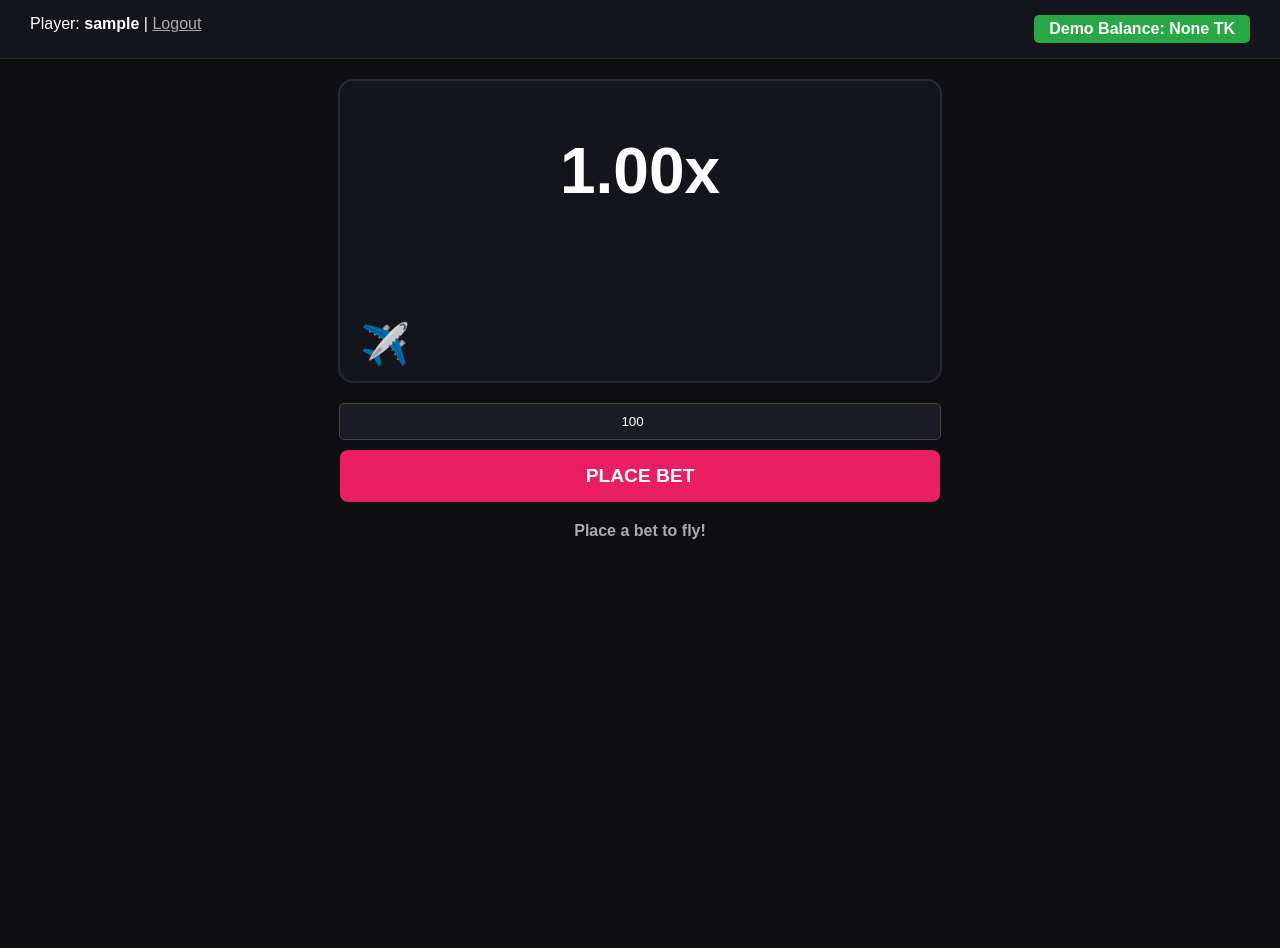
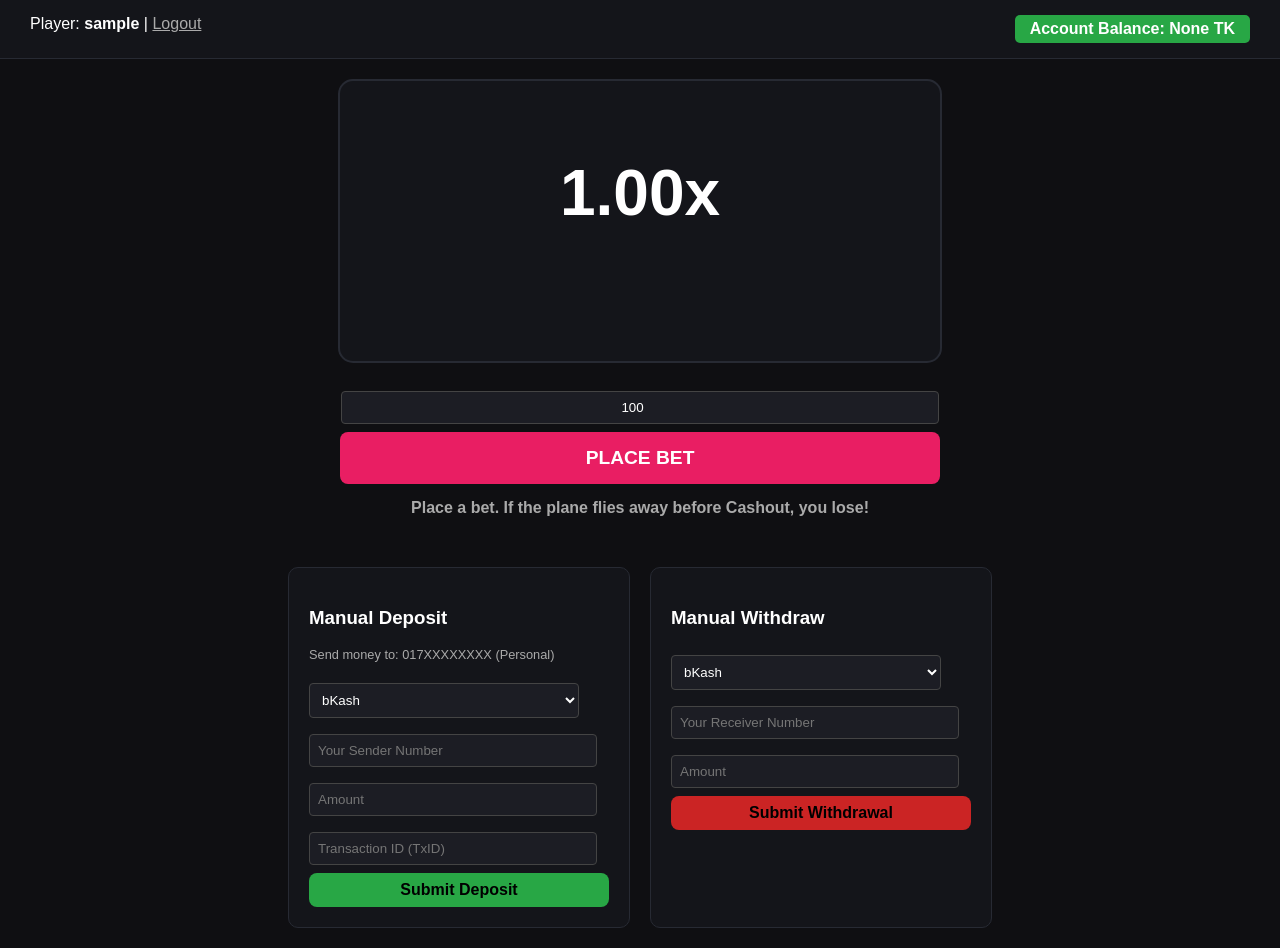
Before and after one commit to rfayzur94-droid/my-aviator-game, a Flask app: page / in a window 1280 px wide. Before the commit the page ends 539 px from the top, so only its background shows below. Run offline with Flask 3, Linux system fonts and the light colour scheme; the visitor is signed in with stand-in values (Sample User, id 1); data comes from the database, SQL or seed files in the repository.

Commit message:
Update index.html

```diff
--- a/templates/index.html
+++ b/templates/index.html
@@ -2,38 +2,65 @@
 <html lang="en">
 <head>
     <meta charset="UTF-8">
-    <title>Aviator - Game Room</title>
+    <title>Aviator Professional - Live</title>
     <style>
         body { background-color: #0f0f12; color: white; font-family: Arial, sans-serif; text-align: center; margin: 0; }
         .header-bar { display: flex; justify-content: space-between; padding: 15px 30px; background: #14151a; border-bottom: 1px solid #272a33; }
         .balance-box { background: #28a745; padding: 5px 15px; border-radius: 5px; font-weight: bold; }
-        #game-area { width: 90%; max-width: 600px; height: 300px; background-color: #14151a; margin: 20px auto; border-radius: 15px; position: relative; overflow: hidden; border: 2px solid #272a33; }
-        #plane { width: 50px; height: 40px; position: absolute; bottom: 20px; left: 20px; font-size: 40px; }
-        #multiplier { font-size: 4rem; font-weight: bold; position: absolute; top: 30%; left: 50%; transform: translate(-50%, -50%); }
-        button { padding: 15px 40px; font-size: 1.2rem; font-weight: bold; border: none; border-radius: 8px; cursor: pointer; width: 100%; max-width: 600px; }
+        #game-area { width: 90%; max-width: 600px; height: 280px; background-color: #14151a; margin: 20px auto; border-radius: 15px; position: relative; overflow: hidden; border: 2px solid #272a33; }
+        #multiplier { font-size: 4rem; font-weight: bold; position: absolute; top: 40%; left: 50%; transform: translate(-50%, -50%); }
+        button { padding: 15px; font-size: 1.2rem; font-weight: bold; border: none; border-radius: 8px; cursor: pointer; width: 100%; max-width: 600px; }
         #bet-btn { background-color: #e91e63; color: white; }
         #cashout-btn { background-color: #ff9800; color: white; display: none; }
+        .pannel-container { display: flex; justify-content: center; gap: 20px; margin-top: 30px; padding: 20px; }
+        .box { background: #14151a; padding: 20px; border-radius: 10px; border: 1px solid #272a33; width: 45%; max-width: 300px; text-align: left; }
+        input, select { width: 90%; padding: 8px; margin: 8px 0; background: #1c1d24; color: white; border: 1px solid #444; border-radius: 4px; }
     </style>
 </head>
 <body>
 
     <div class="header-bar">
         <div>Player: <strong>{{ username }}</strong> | <a href="/logout" style="color: #aaa;">Logout</a></div>
-        <div class="balance-box">Demo Balance: <span id="user-balance">{{ balance }}</span> TK</div>
+        <div class="balance-box">Account Balance: <span id="user-balance">{{ balance }}</span> TK</div>
     </div>
 
     <div id="game-area">
         <div id="multiplier">1.00x</div>
-        <div id="plane">✈️</div>
     </div>
 
     <div style="padding: 0 20px;">
-        <input type="number" id="bet-amount" value="100" min="10" style="padding: 10px; width: 100%; max-width: 580px; margin-bottom: 10px; background: #1c1d24; color: white; border: 1px solid #444; border-radius: 5px; text-align: center;"><br>
+        <input type="number" id="bet-amount" value="100" min="10" style="max-width: 580px; text-align: center;"><br>
         <button id="bet-btn" onclick="startGame()">PLACE BET</button>
         <button id="cashout-btn" onclick="cashOut()">CASH OUT</button>
     </div>
 
-    <div id="status" style="margin-top: 20px; font-weight: bold; color: #aaa;">Place a bet to fly!</div>
+    <div id="status" style="margin-top: 15px; font-weight: bold; color: #aaa;">Place a bet. If the plane flies away before Cashout, you lose!</div>
+
+    <div class="pannel-container">
+        <div class="box">
+            <h3>Manual Deposit</h3>
+            <p style="font-size: 0.8rem; color:#aaa;">Send money to: 017XXXXXXXX (Personal)</p>
+            <form action="/transaction" method="POST">
+                <input type="hidden" name="type" value="deposit">
+                <select name="method"><option>bKash</option><option>Nagad</option><option>Rocket</option></select>
+                <input type="text" name="number" placeholder="Your Sender Number" required>
+                <input type="number" name="amount" placeholder="Amount" required>
+                <input type="text" name="txid" placeholder="Transaction ID (TxID)" required>
+                <button type="submit" style="background:#28a745; padding:8px; font-size:1rem;">Submit Deposit</button>
+            </form>
+        </div>
+
+        <div class="box">
+            <h3>Manual Withdraw</h3>
+            <form action="/transaction" method="POST">
+                <input type="hidden" name="type" value="withdraw">
+                <select name="method"><option>bKash</option><option>Nagad</option><option>Rocket</option></select>
+                <input type="text" name="number" placeholder="Your Receiver Number" required>
+                <input type="number" name="amount" placeholder="Amount" required>
+                <button type="submit" style="background:#cb2424; padding:8px; font-size:1rem;">Submit Withdrawal</button>
+            </form>
+        </div>
+    </div>
 
     <script>
         let currentMultiplier = 1.00;
@@ -52,9 +79,9 @@
                 return;
             }
 
-            document.getElementById("user-balance").innerText = (currentBalance - betAmount).toFixed(2);
-            document.getElementById("status").innerText = "The Plane is flying...";
+            document.getElementById("status").innerText = "Plane is flying... Cash out before it flies away!";
             document.getElementById("multiplier").innerText = "1.00x";
+            document.getElementById("multiplier").style.color = "white";
 
             const response = await fetch('/start-game', { method: 'POST' });
             const data = await response.json();
@@ -65,35 +92,56 @@
             isFlying = true;
             currentMultiplier = 1.00;
 
-            gameInterval = setInterval(() => {
+            gameInterval = setInterval(async () => {
                 if (currentMultiplier >= crashPoint) {
                     clearInterval(gameInterval);
+                    isFlying = false;
                     document.getElementById("multiplier").innerText = "FLEW AWAY!";
-                    document.getElementById("status").innerText = `💥 Crashed at ${crashPoint}x`;
+                    document.getElementById("multiplier").style.color = "#cb2424";
+                    document.getElementById("status").innerText = `💥 Crashed at ${crashPoint}x. You lost ${betAmount} TK!`;
+
+                    // ব্যাকএন্ডে লস ডাটা পাঠানো এবং ব্যালেন্স মাইনাস করা
+                    await fetch('/game-result', {
+                        method: 'POST',
+                        headers: {'Content-Type': 'application/json'},
+                        body: JSON.stringify({ action: 'loss', bet_amount: betAmount })
+                    });
+
+                    // স্ক্রিনে ব্যালেন্স আপডেট
+                    document.getElementById("user-balance").innerText = (currentBalance - betAmount).toFixed(2);
                     resetButtons();
                 } else {
                     currentMultiplier += 0.01;
                     document.getElementById("multiplier").innerText = currentMultiplier.toFixed(2) + "x";
                 }
-            }, 40);
+            }, 50);
         }
 
-        function cashOut() {
+        async function cashOut() {
             if (!isFlying) return;
             clearInterval(gameInterval);
+            isFlying = false;
 
             let betAmount = parseFloat(document.getElementById("bet-amount").value);
             let currentBalance = parseFloat(document.getElementById("user-balance").innerText);
             let winnings = betAmount * currentMultiplier;
+            let profit = winnings - betAmount;
 
-            document.getElementById("user-balance").innerText = (currentBalance + winnings).toFixed(2);
-            document.getElementById("status").innerText = `🎉 Won! +${winnings.toFixed(2)} TK`;
+            document.getElementById("multiplier").style.color = "#28a745";
+            document.getElementById("status").innerText = `🎉 Successfully Cashed Out! Profit: +${profit.toFixed(2)} TK`;
 
+            // ব্যাকএন্ডে উইন ডাটা পাঠানো এবং ব্যালেন্স প্লাস করা
+            await fetch('/game-result', {
+                method: 'POST',
+                headers: {'Content-Type': 'application/json'},
+                body: JSON.stringify({ action: 'cashout', bet_amount: betAmount, rate: currentMultiplier })
+            });
+
+            document.getElementById("user-balance").innerText = (currentBalance + profit).toFixed(2);
             resetButtons();
         }
 
         function resetButtons() {
-            isFlying = false;
             document.getElementById("bet-btn").style.display = "block";
             document.getElementById("cashout-btn").style.display = "none";
         }
```
